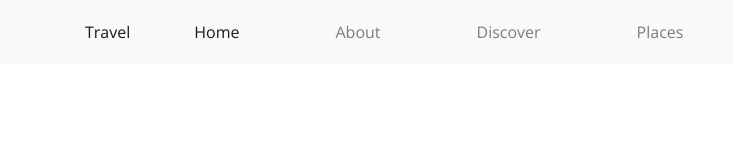
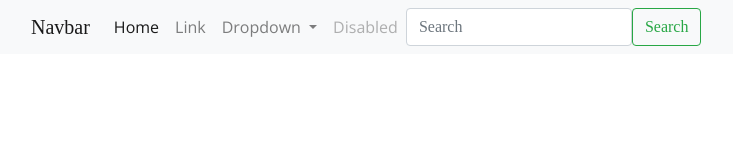
Before and after one commit to ayoub-bani/travel, a website: page dist/index.html in a window 1280 px wide. Shown: the whole page, without its empty margins (0-733 px from the left). Drawn offline with nearby package versions, Linux system fonts and the light colour scheme.

Commit message:
formatting

```diff
--- a/dist/index.html
+++ b/dist/index.html
@@ -1,5 +1,6 @@
 <!DOCTYPE html>
 <html lang="en">
+
 <head>
     <meta charset="UTF-8">
     <meta http-equiv="X-UA-Compatible" content="IE=edge">
@@ -8,37 +9,54 @@
     <link rel="stylesheet" href="css/main.css">
     <title>Travel Website</title>
 </head>
+
 <body>
     <!-- NavBar start -->
     <nav class="navbar navbar-expand-lg navbar-light bg-light">
-    <div class="container py-2">
-      <a class="navbar-brand navbar-brand-fonts" href="#">Travel</a>
-      <button class="navbar-toggler" type="button" data-bs-toggle="collapse" data-bs-target="#navbarSupportedContent" aria-controls="navbarSupportedContent" aria-expanded="false" aria-label="Toggle navigation">
+        <div class="container-fluid">
+            <a class="navbar-brand" href="#">Navbar</a>
+            <button class="navbar-toggler" type="button" data-bs-toggle="collapse"
+                data-bs-target="#navbarSupportedContent" aria-controls="navbarSupportedContent" aria-expanded="false"
+                aria-label="Toggle navigation">
                 <span class="navbar-toggler-icon"></span>
             </button>
             <div class="collapse navbar-collapse" id="navbarSupportedContent">
-        <ul class="navbar-nav mb-2 mb-lg-0 ms-auto">
+                <ul class="navbar-nav me-auto mb-2 mb-lg-0">
                     <li class="nav-item">
-            <a class="nav-link active px-5" aria-current="page" href="#">Home</a>
+                        <a class="nav-link active" aria-current="page" href="#">Home</a>
                     </li>
                     <li class="nav-item">
-            <a class="nav-link px-5" href="#">About</a>
+                        <a class="nav-link" href="#">Link</a>
+                    </li>
+                    <li class="nav-item dropdown">
+                        <a class="nav-link dropdown-toggle" href="#" id="navbarDropdown" role="button"
+                            data-bs-toggle="dropdown" aria-expanded="false">
+                            Dropdown
+                        </a>
+                        <ul class="dropdown-menu" aria-labelledby="navbarDropdown">
+                            <li><a class="dropdown-item" href="#">Action</a></li>
+                            <li><a class="dropdown-item" href="#">Another action</a></li>
+                            <li>
+                                <hr class="dropdown-divider">
+                            </li>
+                            <li><a class="dropdown-item" href="#">Something else here</a></li>
+                        </ul>
                     </li>
                     <li class="nav-item">
-            <a class="nav-link px-5" href="#">Discover</a>
+                        <a class="nav-link disabled" href="#" tabindex="-1" aria-disabled="true">Disabled</a>
                     </li>
-          <li class="nav-item">
-            <a class="nav-link px-5" href="#">Places</a>
-          </li>
-          <!-- dark/light icon -->
                 </ul>
+                <form class="d-flex">
+                    <input class="form-control me-2" type="search" placeholder="Search" aria-label="Search">
+                    <button class="btn btn-outline-success" type="submit">Search</button>
+                </form>
             </div>
         </div>
     </nav>
     <!-- NavBar end -->
 
     <!-- Custom JS -->
-    <!-- <script src="../node_modules/bootstrap/dist/js/bootstrap.bundle.min.js"></script> -->
     <script src="js/main.js"></script>
 </body>
+
 </html>
```
Lines whose indentation alone changed are shown as unchanged.
